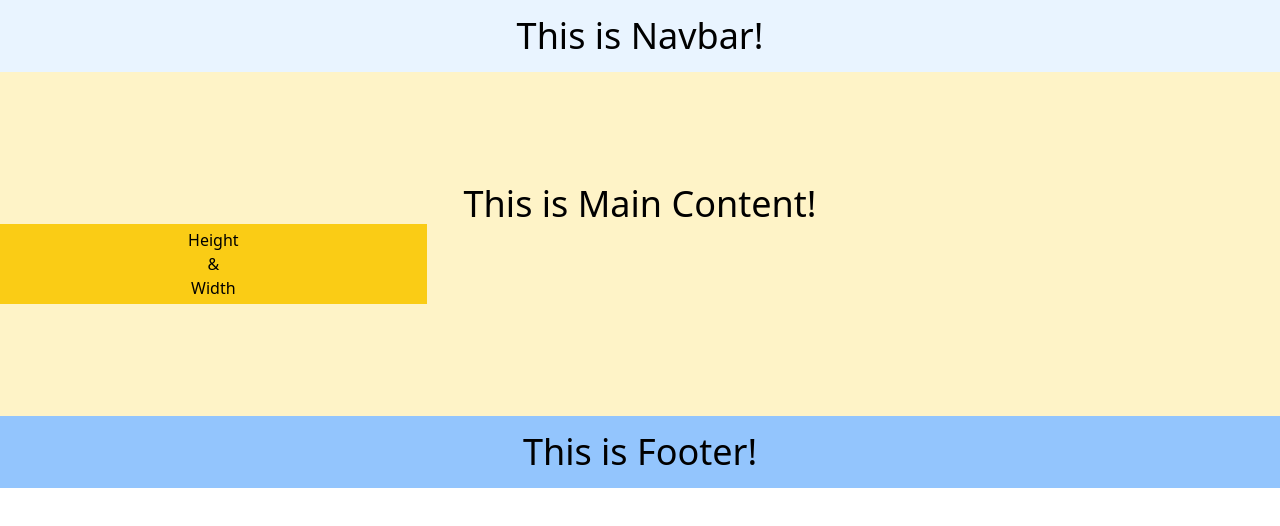
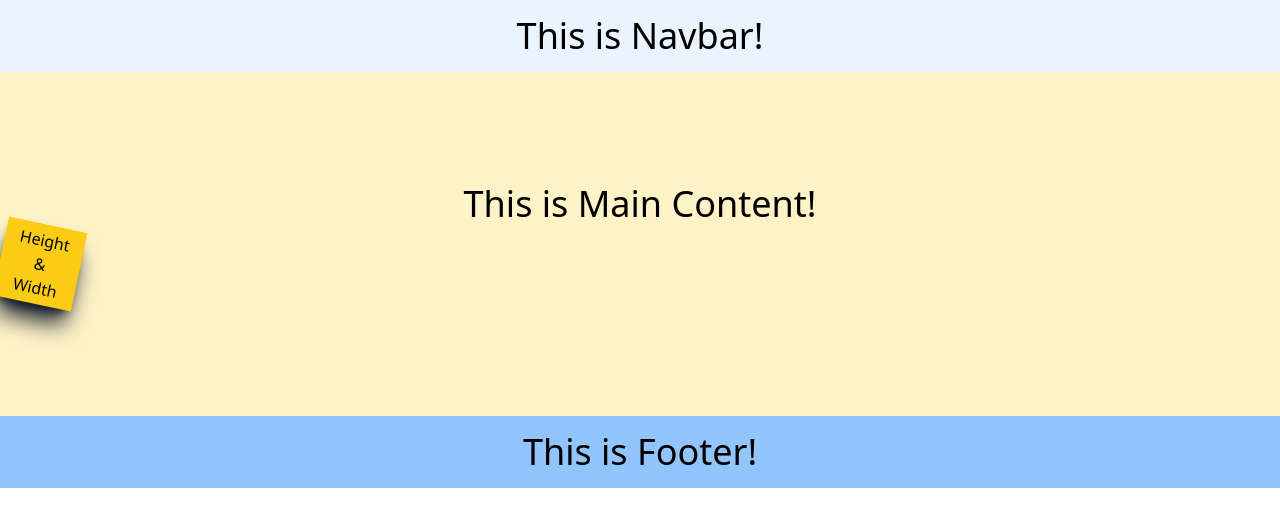
Before and after one commit to Savindi20/ReactAppNote, a React (Create React App) app: page / in a window 1280 px wide. Shown: the top 526 px of the page. Built offline with nearby package versions, Linux system fonts and the light colour scheme.

Commit message:
shadow and cursor pinter added

```diff
--- a/src/MainContent/MainContent.tsx
+++ b/src/MainContent/MainContent.tsx
@@ -11,7 +11,10 @@ export class MainContent extends Component {
                 {/*    Height <br/>& <br/> Width*/}
                 {/*</div>*/}
 
-                <div className="h-20 w-1/3 text-center p-1 bg-yellow-400">
+                <div className="h-20 w-20 text-center p-1 bg-yellow-400
+                                rotate-12 shadow-gray-900 shadow-xl
+                                hover:shadow-red-500
+                                !cursor-pointer">
                     Height <br/>& <br/> Width
                 </div>
             </div>
--- a/src/NavBar/Navbar.tsx
+++ b/src/NavBar/Navbar.tsx
@@ -16,6 +16,8 @@ export class Navbar extends Component {
                 {/*Opacity added ==> <div className="bg-blue-300/20">*/}
                 {/*height width added ==> <div className="h-20 w-20">*/}
                 {/*height width comparing with screen size ==> <div className="h-20 w-1/3">*/}
+                {/*shadow added ==> <div className="rotate-12 shadow-gray-900 shadow-xl hover:shadow-red-500">*/}
+                {/*hover with cursor pointer ==> <"cursor-pointer">*/}
 
                 <div className="p-4 bg-blue-300/20">
                     <h1 className="text-4xl text-center text-tertiary">
```
